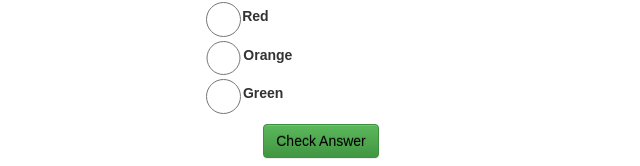
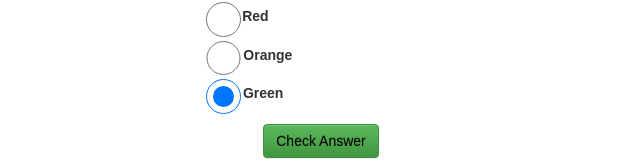
Before and after one commit to jcsmileyjr/Study-Buddy, a React (Create React App) app: page / in a window 1280 px wide. Shown: the part 228-394 px from the top of the page, without its empty margins (319-959 px from the left). Built offline with nearby package versions, Linux system fonts and the light colour scheme.

Commit message:
Radio Options bug
- add name to radio options on the MCAnswersList so user can only choose
one option.

```diff
--- a/src/Components/CheckAnswerButton.js
+++ b/src/Components/CheckAnswerButton.js
@@ -19,6 +19,7 @@ class CheckAnswerButton extends Component{
 
   //Method use when user click the button. It adds one to the questonAnswered state and correctAnsweredCount
   onAddCorrectAnswer = event => {
+	  //if statement checking if userAnswer = correctAnswer. if true, run onAddCorrectAnswer()
 	  this.props.onAddCorrectAnswer();
 	  this.props.onAddQuestionsAnswered();
   }
--- a/src/Components/MCAnswersList.js
+++ b/src/Components/MCAnswersList.js
@@ -96,7 +96,7 @@ displayAnswers(){
   //create a array of options as <li> to be displayed as answers
   const listOfAnswers = randomAnswers.map((answers, index) =>
 	<li key={index}>
-	    <input className={css(styles.spaceBetweenOptions)} type="radio" value={answers.answer} />
+	    <input className={css(styles.spaceBetweenOptions)} type="radio" name="choice" value={answers.answer} checked="true" />
 		<label className={css(styles.adjustLabel)}>{answers.answer}</label>
 	</li>
   );
```
